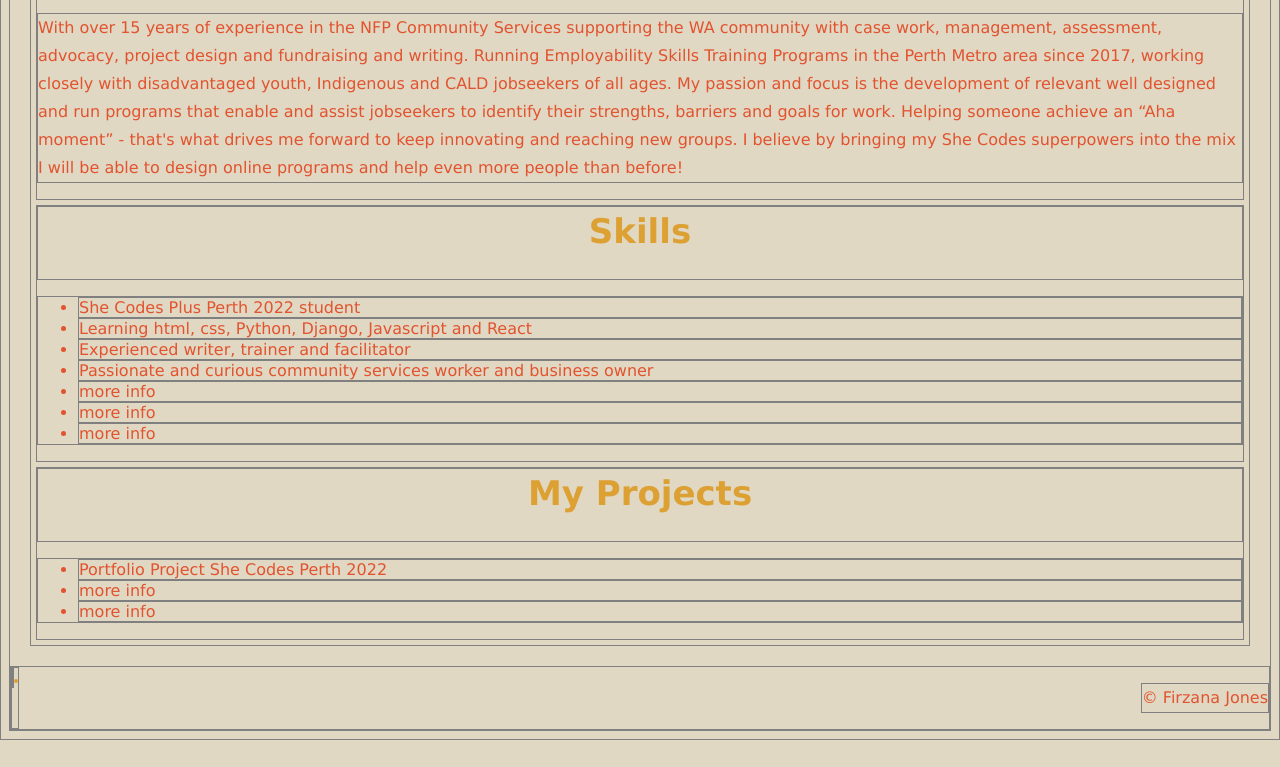
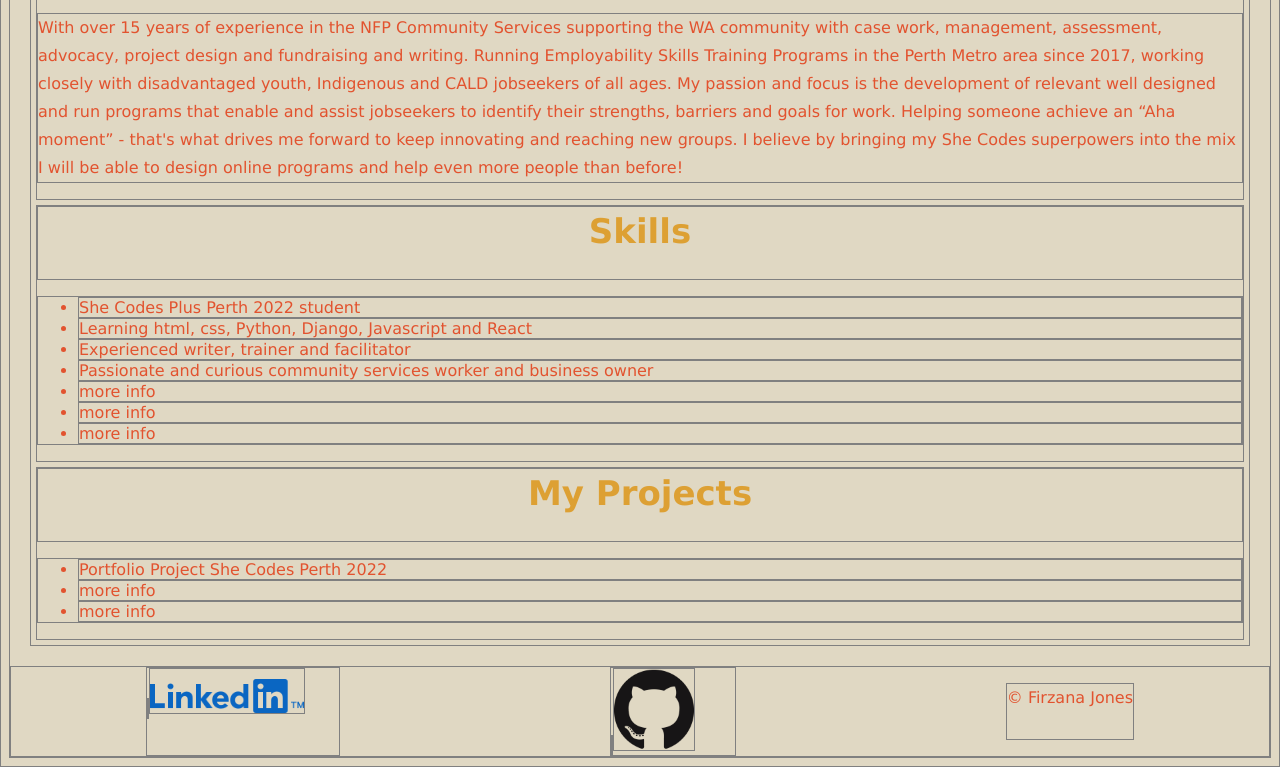
Before and after one commit to Firzana-Alice/firzana_alice.github.io, a plain HTML site: page index.html in a window 1280 px wide. Shown: the part 658-1425 px from the top of the page. Before the commit the page ends 1398 px from the top, so only its background shows below. Drawn offline with Linux system fonts and the light colour scheme; files whose address does not match are found by name; a web font is replaced by a local one.

Commit message:
Sunday update 1
Added socials and tidied

```diff
--- a/index.html
+++ b/index.html
@@ -6,7 +6,7 @@
     <meta http-equiv="X-UA-Compatible" content="ie=edge" />
     <link rel="stylesheet" href="styles.css" />
 
-    <title>Done Not Perfect</title>
+    <title>Zana Jones</title>
   </head>
   <body>
     <header>
@@ -18,6 +18,7 @@
     </header>
     <main>
       <img
+        id="zpic"
         src="C:\Users\Zana_\OneDrive\Desktop\Folio versions\Portfolio - Copy\images\Fiz2019.jpg"
         alt="Zana in yellow top and sweetcorn earrings"
       />
@@ -67,7 +68,15 @@
     <footer>
       <div>
         <a href=""></a>
-        <img src="" />
+        <img
+          id="inlogo"
+          class="socials"
+          src="images\LinkedIn-Blue-21-╬ô├ñ├│@2x.png"
+        />
+      </div>
+      <div>
+        <a href=""></a>
+        <img class="socials" src="images\GitHub-Mark-120px-plus.png" />
       </div>
       <p>&copy; Firzana Jones</p>
     </footer>
--- a/styles.css
+++ b/styles.css
@@ -15,7 +15,7 @@ a {
   color: #e2532f;
   text-align: right;
 }
-img {
+#zpic {
   border: #dda033 2px solid;
   border-radius: 50%;
   max-width: 30%;
@@ -35,7 +35,7 @@ header {
 }
 footer {
   display: flex;
-  justify-content: space-between;
+  justify-content: space-around;
 }
 section {
   margin: 120px 0;
@@ -102,6 +102,16 @@ button:hover {
   color: #fff;
   background: #885df1;
 }
+
+.socials {
+  margin: auto;
+  max-width: 65%;
+}
+
+#inlogo {
+  padding-top: 10px;
+  max-width: 80%;
+}
 @media (min-width: 600px) {
   main {
     display: flex;
```
Also changed, not shown: images/GitHub-Mark-120px-plus.png (added), images/GitHub-Mark-Light-32px.png (added), images/LinkedIn-Blue-21-╬ô├ñ├│@2x.png (added).
